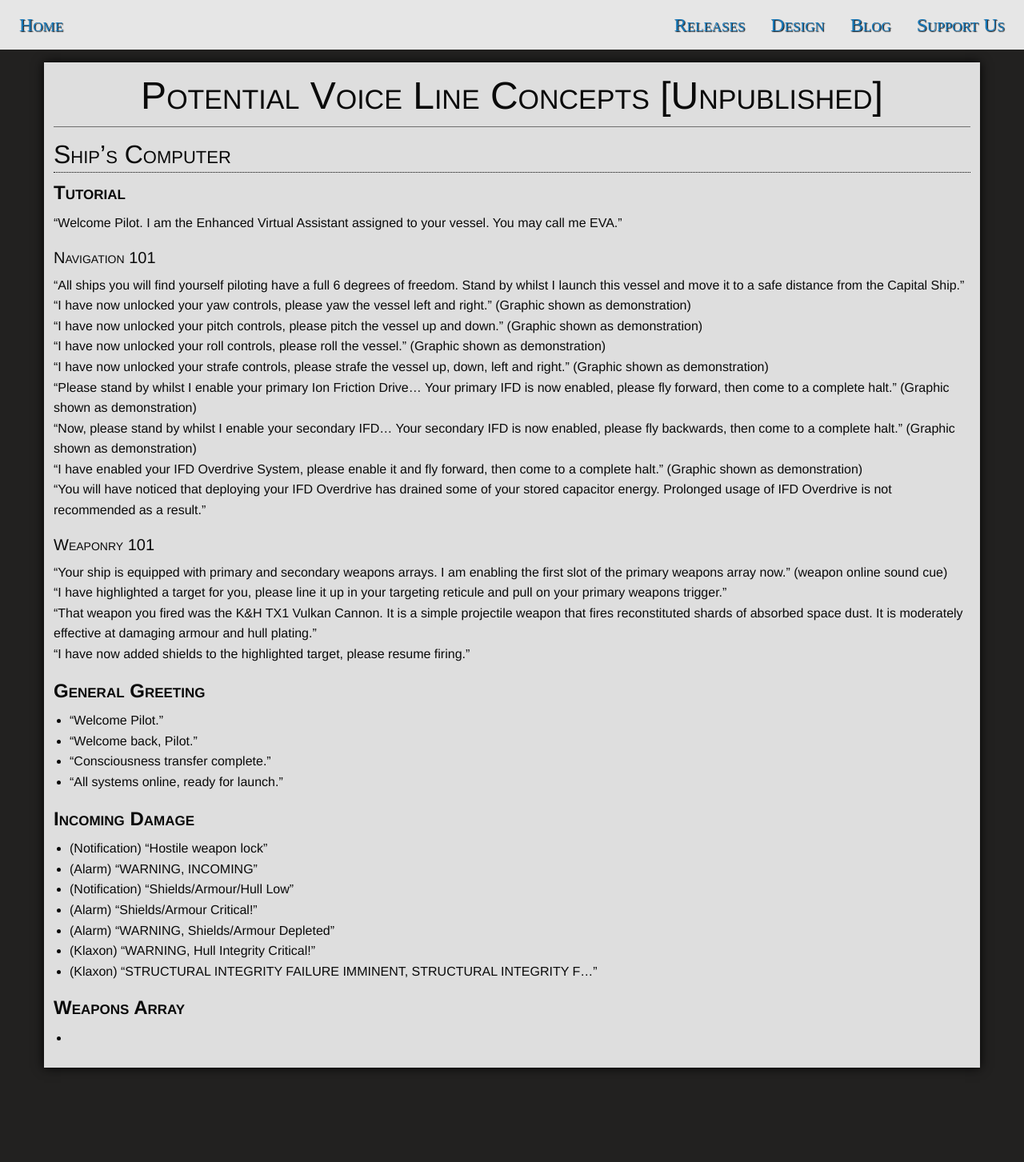
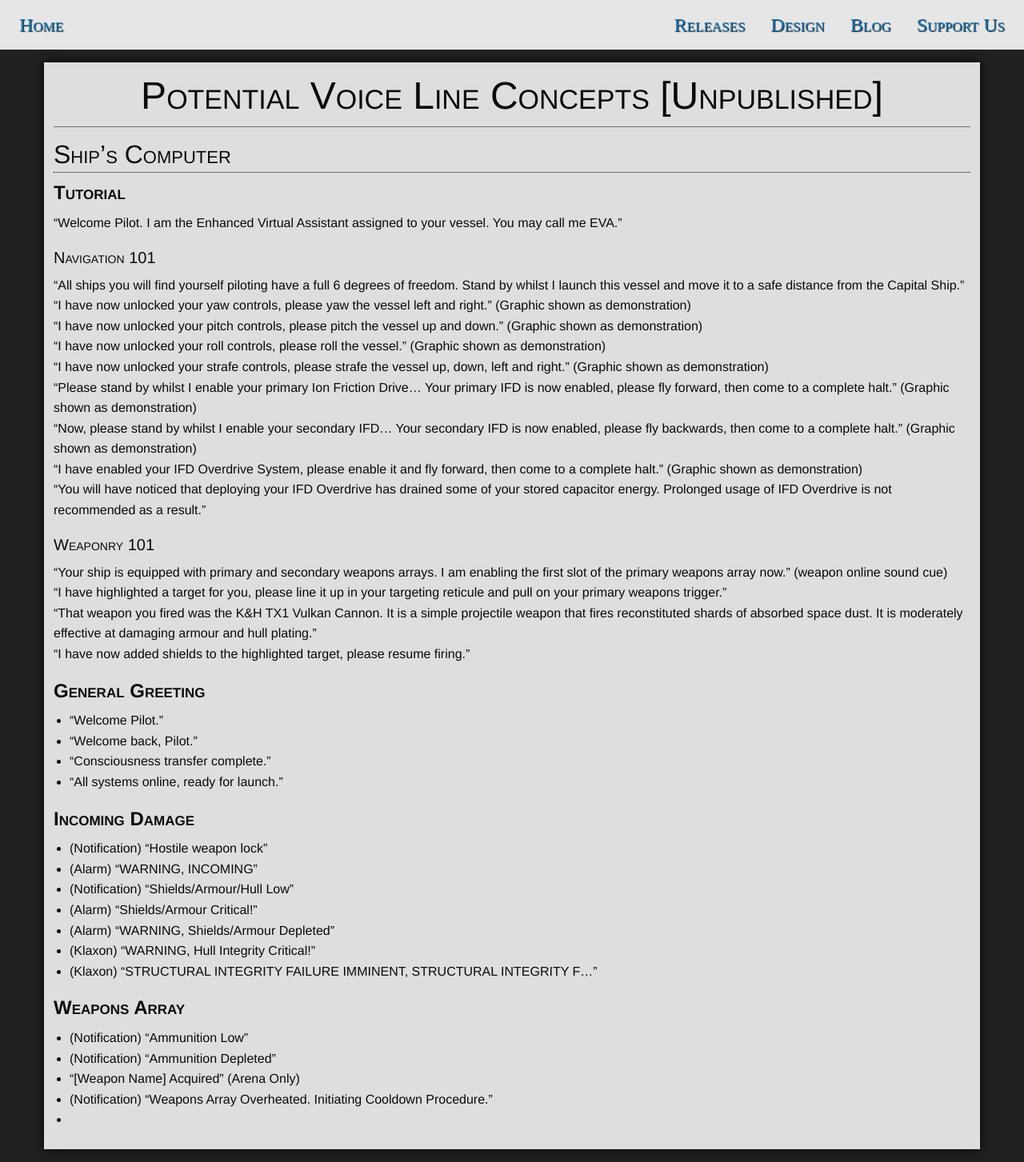
Before and after one commit to ori-sky/polar-space, a Jekyll site: the page built from designs/voice.md, in a window 1280 px wide. Shown: the whole page at 80% size. Built offline with Jekyll 4.4.1, drawn with Linux system fonts in a browser that asks for light colours; nearby versions of some CDN libraries; some web fonts are replaced; our own code applies the rules of GitHub Pages for plain Markdown files; library files that are not in the unit come from our copies; before the commit the page ends 1351 px from its top, so only the background shows below that.

Commit message:
Update voice.md
added weapon voices

```diff
--- a/designs/voice.md
+++ b/designs/voice.md
@@ -47,4 +47,8 @@ title: Potential Voice Line Concepts [Unpublished]
 
 ## Weapons Array
 
+- (Notification) "Ammunition Low"
+- (Notification) "Ammunition Depleted"
+- "[Weapon Name] Acquired" (Arena Only)
+- (Notification) "Weapons Array Overheated. Initiating Cooldown Procedure."
 -
```
